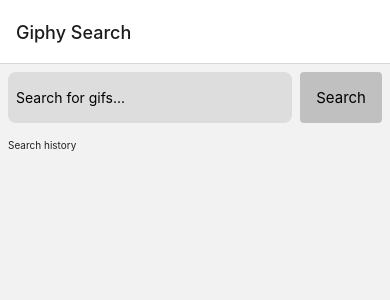
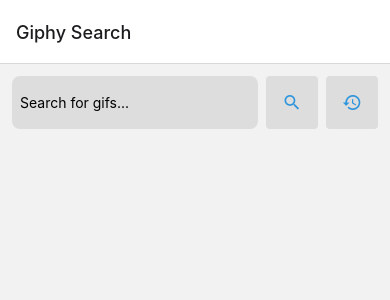
Before and after one commit to dflourusso/giphy-search, a React Native app: screen /HomeScreen in a window 390 px wide. Shown: the top 300 px of the page. Built offline with nearby package versions, Linux system fonts and the light colour scheme.

Commit message:
feat: use icons in the buttons

```diff
--- a/src/components/HistoryLink/index.tsx
+++ b/src/components/HistoryLink/index.tsx
@@ -1,19 +1,21 @@
+import { MaterialCommunityIcons } from '@expo/vector-icons'
 import * as React from 'react'
-import { Container, Text } from './styles'
+import Colors from '../../constants/Colors'
+import { Container } from './styles'
 
-type HistoryLinkProps = {
+type IncrementButtonProps = {
   onPress?: () => void
 }
 
-const HistoryLink: React.FC<HistoryLinkProps> = ({
+const SearchButton: React.FC<IncrementButtonProps> = ({
   // eslint-disable-next-line @typescript-eslint/no-empty-function
   onPress = () => {},
 }) => {
   return (
     <Container onPress={onPress}>
-      <Text>Search history</Text>
+      <MaterialCommunityIcons name="history" size={20} color={Colors.tint} />
     </Container>
   )
 }
 
-export default HistoryLink
+export default SearchButton
--- a/src/components/HistoryLink/styles.tsx
+++ b/src/components/HistoryLink/styles.tsx
@@ -1,11 +1,10 @@
+/* eslint-disable import/prefer-default-export */
 import styled from 'styled-components/native'
 import Colors from '../../constants/Colors'
 
 export const Container = styled.TouchableOpacity`
-  padding: 8px;
+  padding: 16px;
+  background-color: ${Colors.backgroundInput};
+  border-radius: 4px;
+  margin: 4px;
 `
-
-export const Text = styled.Text`
-  font-size: 10px;
-  color: ${Colors.text};
-`
--- a/src/components/SearchButton/index.tsx
+++ b/src/components/SearchButton/index.tsx
@@ -1,5 +1,7 @@
 import * as React from 'react'
+import { MaterialCommunityIcons } from '@expo/vector-icons'
 import { Container, Text } from './styles'
+import Colors from '../../constants/Colors'
 
 type IncrementButtonProps = {
   onPress?: () => void
@@ -11,7 +13,7 @@
 }) => {
   return (
     <Container onPress={onPress}>
-      <Text>Search</Text>
+      <MaterialCommunityIcons name="magnify" size={20} color={Colors.tint} />
     </Container>
   )
 }
--- a/src/components/SearchButton/styles.tsx
+++ b/src/components/SearchButton/styles.tsx
@@ -1,11 +1,10 @@
+/* eslint-disable import/prefer-default-export */
 import styled from 'styled-components/native'
+import Colors from '../../constants/Colors'
 
 export const Container = styled.TouchableOpacity`
   padding: 16px;
-  background-color: silver;
+  background-color: ${Colors.backgroundInput};
   border-radius: 4px;
+  margin: 4px;
 `
-
-export const Text = styled.Text`
-  font-size: 15px;
-`
--- a/src/screens/HomeScreen/index.tsx
+++ b/src/screens/HomeScreen/index.tsx
@@ -38,8 +38,8 @@
       <Header>
         <SearchInput value={search} onChangeText={onChangeText} />
         <SearchButton onPress={onSearch} />
+        <HistoryLink onPress={() => navigation.navigate('HistoryScreen')} />
       </Header>
-      <HistoryLink onPress={() => navigation.navigate('HistoryScreen')} />
       <FlatList
         numColumns={NUMBER_OF_COLUMNS}
         data={data}
--- a/src/screens/HomeScreen/styles.tsx
+++ b/src/screens/HomeScreen/styles.tsx
@@ -18,9 +18,12 @@
 export const SearchInput = styled.TextInput.attrs(() => ({
   placeholder: 'Search for gifs...',
 }))`
-  padding: 8px;
+  padding-left: 8px;
+  padding-right: 8px;
+  padding-top: 4px;
+  padding-bottom: 4px;
   background-color: ${Colors.backgroundInput};
   border-radius: 8px;
-  margin-right: 8px;
+  margin: 4px;
   flex: 1;
 `
```
